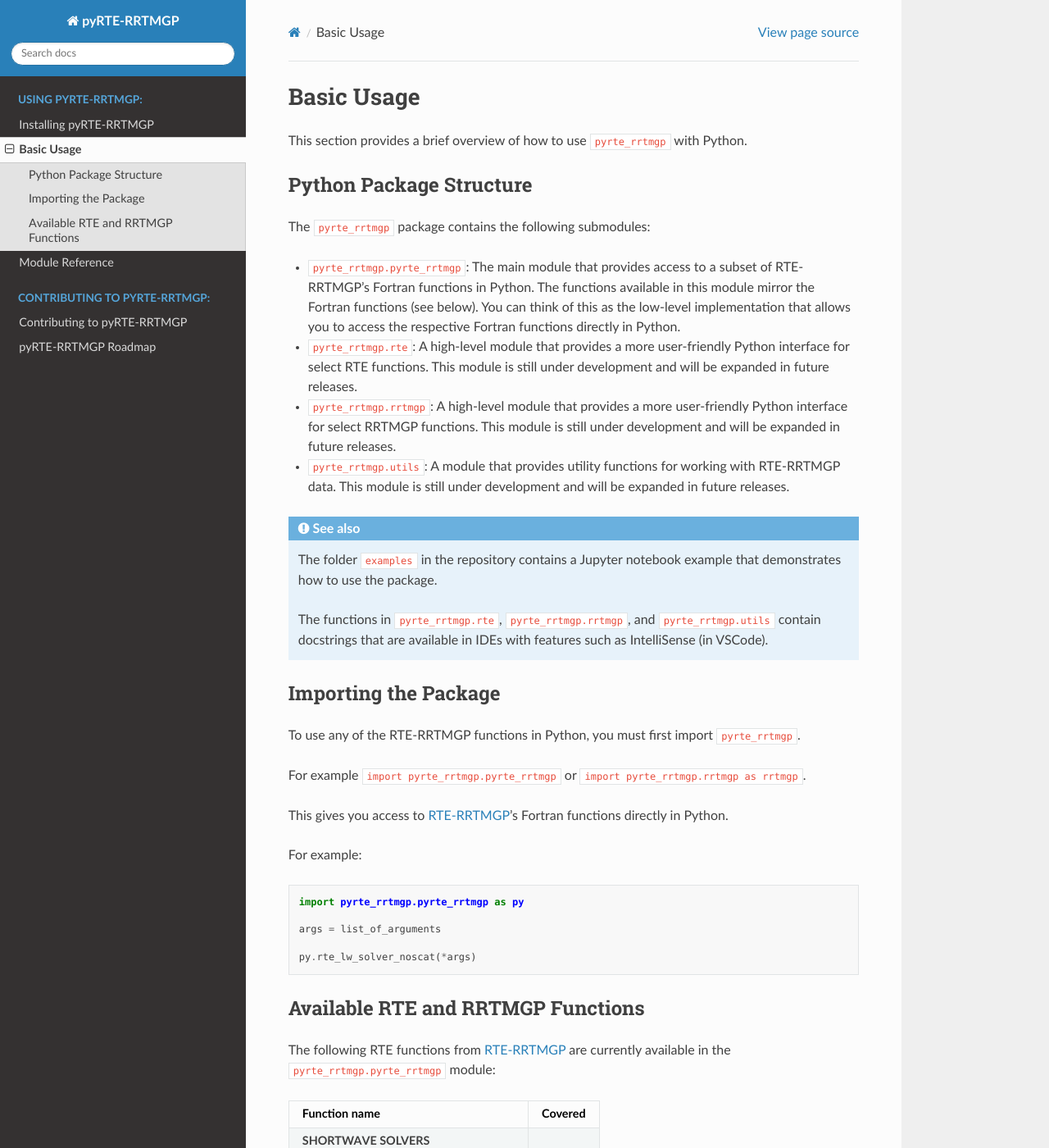
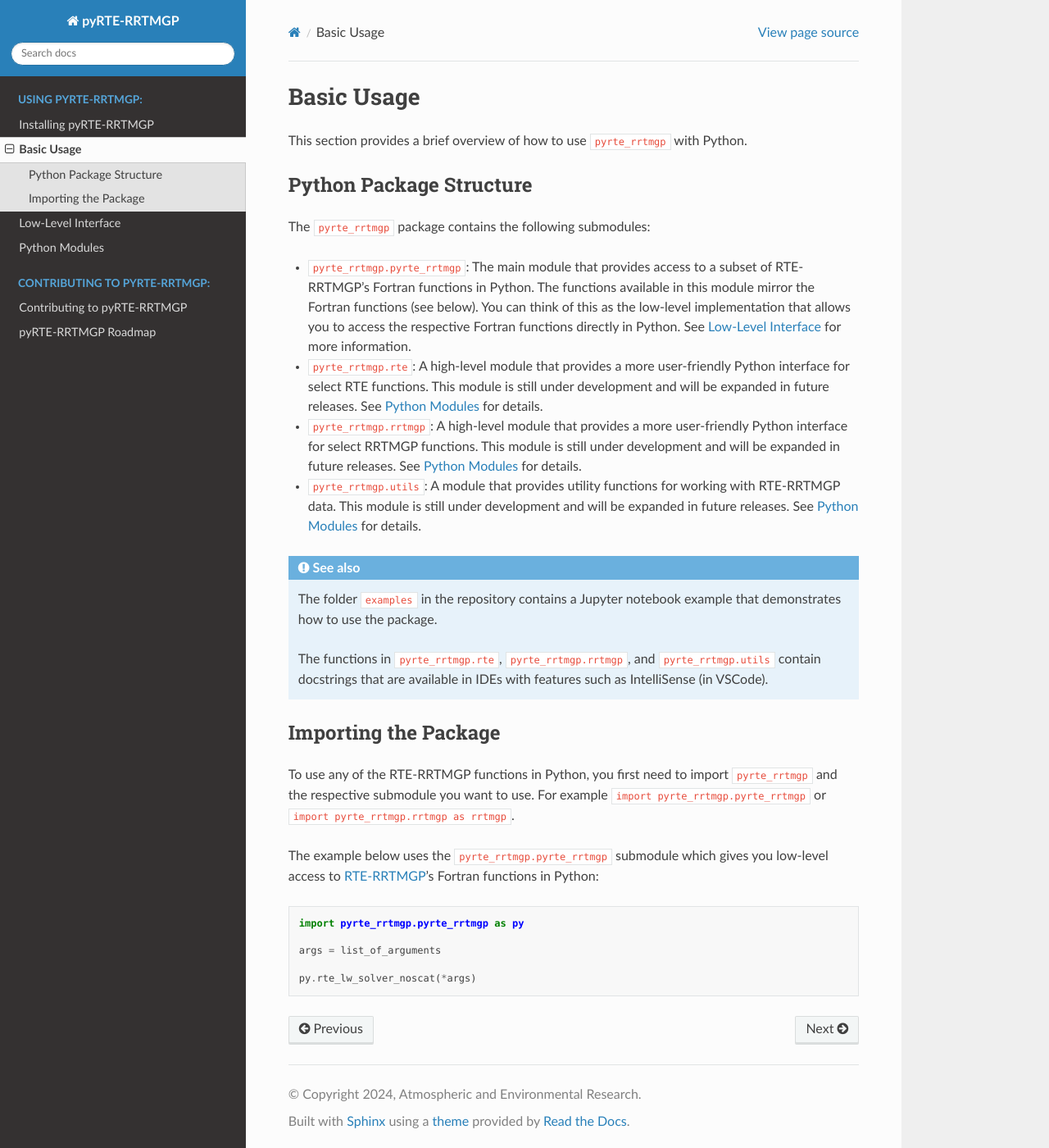
Before and after one commit to earth-system-radiation/pyRTE-RRTMGP, a Sphinx documentation site: the page built from docs/source/user_guide/usage.md, in a window 1280 px wide and 1400 px high. Shown: the whole window at 82% size. Built offline with Sphinx 7.4.7 and the Read the Docs theme 2.0.0, drawn with Linux system fonts in a browser that asks for light colours; some of the changed text lies outside the part shown.

Commit message:
Update docs

````diff
--- a/docs/source/index.rst
+++ b/docs/source/index.rst
@@ -26,7 +26,8 @@
 
    user_guide/installation
    user_guide/usage
-   reference_guide/pyrte_rrtmgp
+   reference_guide/pyrte_rrtmgp_low_level
+   reference_guide/pyrte_rrtmgp_python_modules
 
 .. toctree::
    :maxdepth: 2
--- a/docs/source/user_guide/usage.md
+++ b/docs/source/user_guide/usage.md
@@ -6,10 +6,10 @@
 
 The `pyrte_rrtmgp` package contains the following submodules:
 
-- `pyrte_rrtmgp.pyrte_rrtmgp`: The main module that provides access to a subset of RTE-RRTMGP's Fortran functions in Python. The functions available in this module mirror the Fortran functions (see below). You can think of this as the low-level implementation that allows you to access the respective Fortran functions directly in Python.
-- `pyrte_rrtmgp.rte`: A high-level module that provides a more user-friendly Python interface for select RTE functions. This module is still under development and will be expanded in future releases.
-- `pyrte_rrtmgp.rrtmgp`: A high-level module that provides a more user-friendly Python interface for select RRTMGP functions. This module is still under development and will be expanded in future releases.
-- `pyrte_rrtmgp.utils`: A module that provides utility functions for working with RTE-RRTMGP data. This module is still under development and will be expanded in future releases.
+- `pyrte_rrtmgp.pyrte_rrtmgp`: The main module that provides access to a subset of RTE-RRTMGP's Fortran functions in Python. The functions available in this module mirror the Fortran functions (see below). You can think of this as the low-level implementation that allows you to access the respective Fortran functions directly in Python. See [](low_level_interface) for more information.
+- `pyrte_rrtmgp.rte`: A high-level module that provides a more user-friendly Python interface for select RTE functions. This module is still under development and will be expanded in future releases. See [](module_ref) for details.
+- `pyrte_rrtmgp.rrtmgp`: A high-level module that provides a more user-friendly Python interface for select RRTMGP functions. This module is still under development and will be expanded in future releases. See [](module_ref) for details.
+- `pyrte_rrtmgp.utils`: A module that provides utility functions for working with RTE-RRTMGP data. This module is still under development and will be expanded in future releases. See [](module_ref) for details.
 
 ```{seealso}
 The folder `examples` in the repository contains a Jupyter notebook example that demonstrates how to use the package.
@@ -19,13 +19,10 @@
 
 ## Importing the Package
 
-To use any of the RTE-RRTMGP functions in Python, you must first import `pyrte_rrtmgp`.
-
+To use any of the RTE-RRTMGP functions in Python, you first need to import `pyrte_rrtmgp` and the respective submodule you want to use.
 For example ``import pyrte_rrtmgp.pyrte_rrtmgp`` or ``import pyrte_rrtmgp.rrtmgp as rrtmgp``.
 
-This gives you access to [RTE-RRTMGP](https://github.com/earth-system-radiation/pyRTE-RRTMGP)'s Fortran functions directly in Python.
-
-For example:
+The example below uses the `pyrte_rrtmgp.pyrte_rrtmgp` submodule which gives you low-level access to [RTE-RRTMGP](https://github.com/earth-system-radiation/pyRTE-RRTMGP)'s Fortran functions in Python:
 
 ```python
 import pyrte_rrtmgp.pyrte_rrtmgp as py
@@ -34,23 +31,3 @@
 
 py.rte_lw_solver_noscat(*args)
 ```
-
-## Available RTE and RRTMGP Functions
-
-The following RTE functions from [RTE-RRTMGP](https://github.com/earth-system-radiation/pyRTE-RRTMGP) are currently available in the `pyrte_rrtmgp.pyrte_rrtmgp` module:
-
-```{include} ../../../README.md
-:start-after: <!-- start-rte-functions-section -->
-:end-before: <!-- end-rte-functions-section -->
-```
-
-The following RRTMGP functions from [RTE-RRTMGP](https://github.com/earth-system-radiation/pyRTE-RRTMGP) are currently available in the `pyrte_rrtmgp.pyrte_rrtmgp` module:
-
-```{include} ../../../README.md
-:start-after: <!-- start-rrtmgp-functions-section -->
-:end-before: <!-- end-rrtmgp-functions-section -->
-```
-
-```{seealso}
-See the [RTE-RRTMGP repository on GitHub](https://github.com/earth-system-radiation/pyRTE-RRTMGP) and the [RTE-RRTMGP documentation](https://earth-system-radiation.github.io/rte-rrtmgp/) for more information about these functions.
-```
````
Also changed, not shown: docs/source/reference_guide/pyrte_rrtmgp.rst (deleted, +0 -31 lines), docs/source/reference_guide/pyrte_rrtmgp_low_level.md (added, +20 -0 lines), docs/source/reference_guide/pyrte_rrtmgp_python_modules.rst (added, +33 -0 lines).
